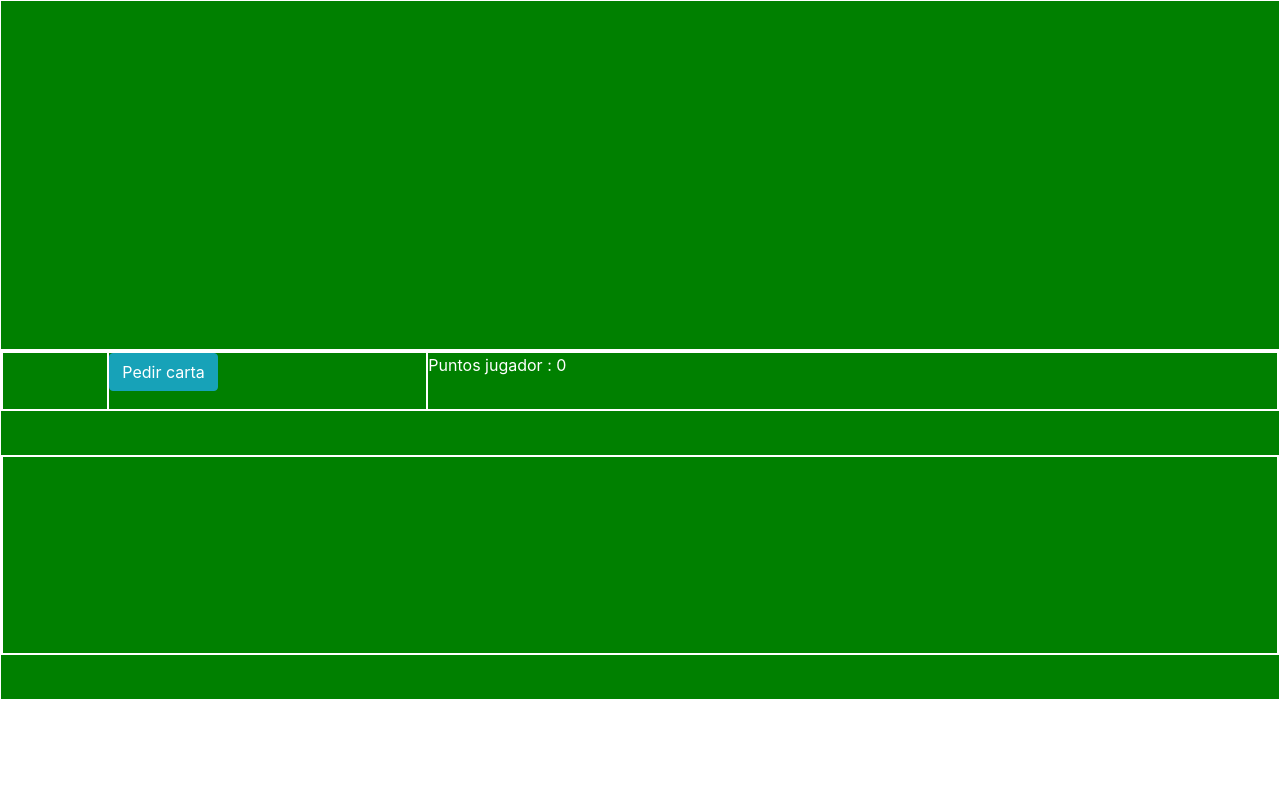
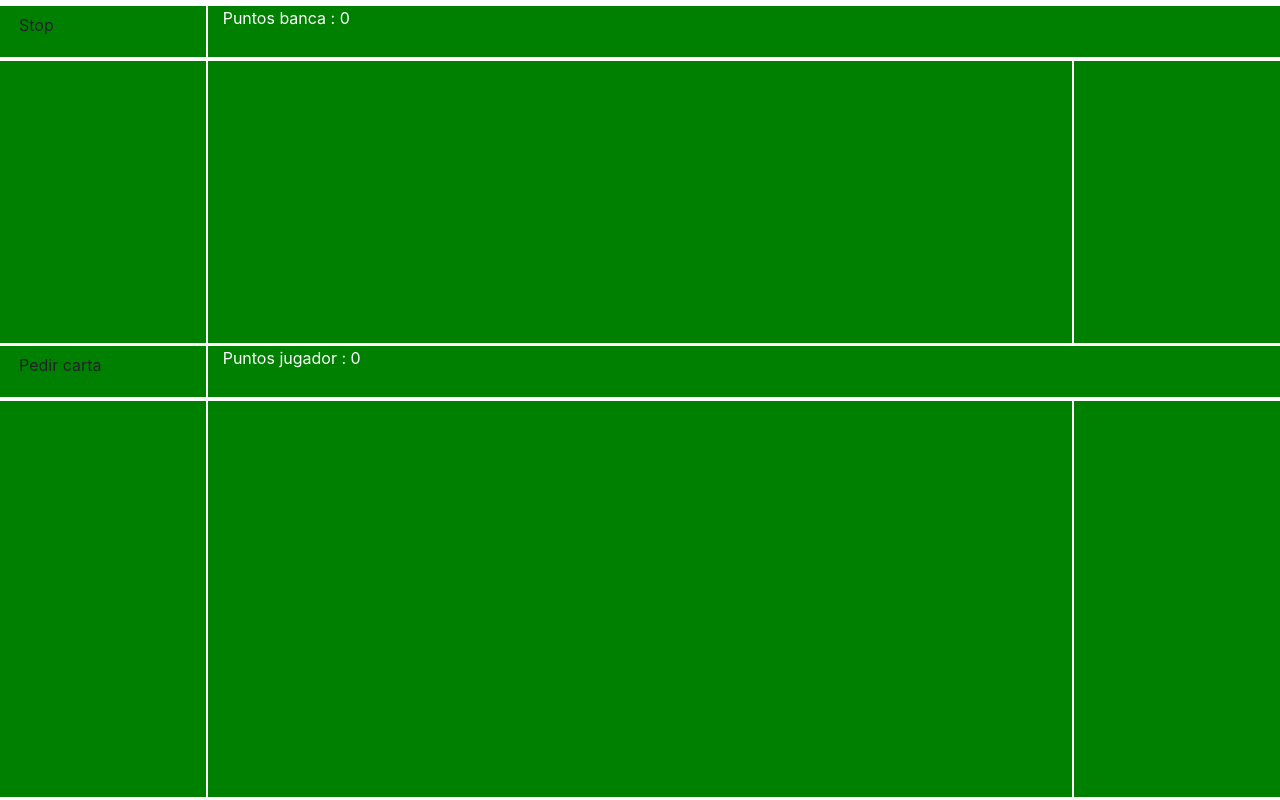
Before and after one commit to Aundefined/siete-y-media, an Angular app: page / in a window 1280 px wide. Built offline with nearby package versions, Linux system fonts and the light colour scheme.

Commit message:
resuelto grid + juego banca fase 1

```diff
--- a/src/app/siete-y-media/siete-y-media.component.css
+++ b/src/app/siete-y-media/siete-y-media.component.css
@@ -9,8 +9,6 @@ img{
      -ms-animation: fadein 2s; /* Internet Explorer */
       -o-animation: fadein 2s; /* Opera < 12.1 */
          animation: fadein 2s;
-
-
 }
 
 @keyframes fadein {
@@ -45,35 +43,21 @@ img{
 .row{
  background-color: green;
  border:1px solid white;
- width:100%;
- margin:0;
- padding:0;
 }
 
-.col{
-    border:1px solid white;
-    margin:0;
-    padding:0;
+.cartas{
+    height:400px;
 }
 
-.up{
-    height: 350px;
-    border-bottom: 1px solid white;
+.row-div{
+    height:340px;
 }
 
-.down{
-    height:350px;
+.pedir{
+    height:55px;
 }
 
-.primera{
-    height:60px;
-    margin-bottom:0px;
-}
-
-.segunda{
-    height:200px;
-    margin-top:0px;
-}
+.col{border:1px solid white;}
 
 .puntos{
     color:white;
--- a/src/app/siete-y-media/siete-y-media.component.html
+++ b/src/app/siete-y-media/siete-y-media.component.html
@@ -1,18 +1,38 @@
-
-  <div class="row up"></div>
-  <div class="row down">
-    <div class="row primera">
-      <div class="col col-md-1"></div>
-      <div class="col col-md-3">
-          <button class="btn btn-info" (click)="pedir()">Pedir carta</button>
-      </div>
-      <div  class="col col-md-8">
-       <p class="puntos"> Puntos jugador : {{puntosJugador}}</p>
+<div class="row">
+  <div class="col col-md-12">
+    <div class="row row-div">
+      <div class="col col-md-12">
+        <div class="row pedir">
+          <div class="col col-md-2">
+              <button class="btn" (click)="stopp()">Stop</button>
+          </div>
+          <div class="col col-md-10"><span class="puntos">Puntos banca : {{puntosBanca}}</span></div>
+        </div>
+        <div class="row cartas">
+          <div class="col col-md-2"></div>
+          <div class="col col-md-8">
+            <img *ngFor="let carta of cartasTiradasBanca" src="{{carta.imagen}}" alt="">
+          </div>
+          <div class="col col-md-2"></div>
+        </div>
       </div>
     </div>
-    <div class="row segunda">
-      <div  class="col col-md-12">
-        <img *ngFor="let carta of cartasTiradas" src="{{carta.imagen}}" alt="">
+    <div class="row row-div">
+      <div class="col col-md-12">
+        <div class="row pedir">
+          <div class="col col-md-2">
+            <button class="btn" (click)="juegaBanca()">Pedir carta</button>
+          </div>
+          <div class="col col-md-10"><span class="puntos">Puntos jugador : {{puntosJugador}}</span></div>
+        </div>
+        <div class="row cartas">
+          <div class="col col-md-2"></div>
+          <div class="col col-md-8">
+            <img *ngFor="let carta of cartasTiradasJugador" src="{{carta.imagen}}" alt="">
+          </div>
+          <div class="col col-md-2"></div>
+        </div>
       </div>
     </div>
   </div>
+</div>
--- a/src/app/siete-y-media/siete-y-media.component.ts
+++ b/src/app/siete-y-media/siete-y-media.component.ts
@@ -12,25 +12,50 @@ import { Cartas } from '../_modelos/cartas';
 })
 export class SieteYMediaComponent implements OnInit {
 
-  mazo:Cartas[];
-  cartasTiradas:Cartas[] = [];
-  carta:Cartas;
-  puntosJugador:number = 0;
-  puntosMaquina:number = 0;
+  mazo: Cartas[];
+  cartasTiradasJugador: Cartas[] = [];
+  cartasTiradasBanca: Cartas[] = [];
+  carta: Cartas;
+  puntosJugador: number = 0;
+  puntosBanca: number = 0;
+  inter:any;
 
 
-  constructor(private mazoService:MazoService) {}
+  constructor(private mazoService: MazoService) { }
 
   ngOnInit() {
     this.mazo = this.mazoService.getMazo();
     this.mazoService.shuffle(this.mazo);
   }
 
-  pedir(){
+  pedir() {
     this.carta = this.mazo.pop();
-    this.cartasTiradas.push(this.carta);
+    this.cartasTiradasJugador.push(this.carta);
     this.puntosJugador += this.carta.valor;
     // console.log(this.puntosJugador);
+  }
+
+  stop(){
+    clearInterval(this.inter);
+  }
+
+  start(){
+    this.carta = this.mazo.pop();
+    this.cartasTiradasBanca.push(this.carta);
+    this.puntosBanca += this.carta.valor;
+  }
+
+  juegaBanca() {
+    this.inter = setInterval(() => {
+      this.start();
+     }, 2000);
+    // if(this.puntosBanca > 7.5){
+    //     this.stop();
+    //  }
+  }
+
+  stopp(){
+    this.stop();
   }
 
 
@@ -38,7 +63,4 @@ export class SieteYMediaComponent implements OnInit {
 
 
 
-
-
-
-}
+  }
```
